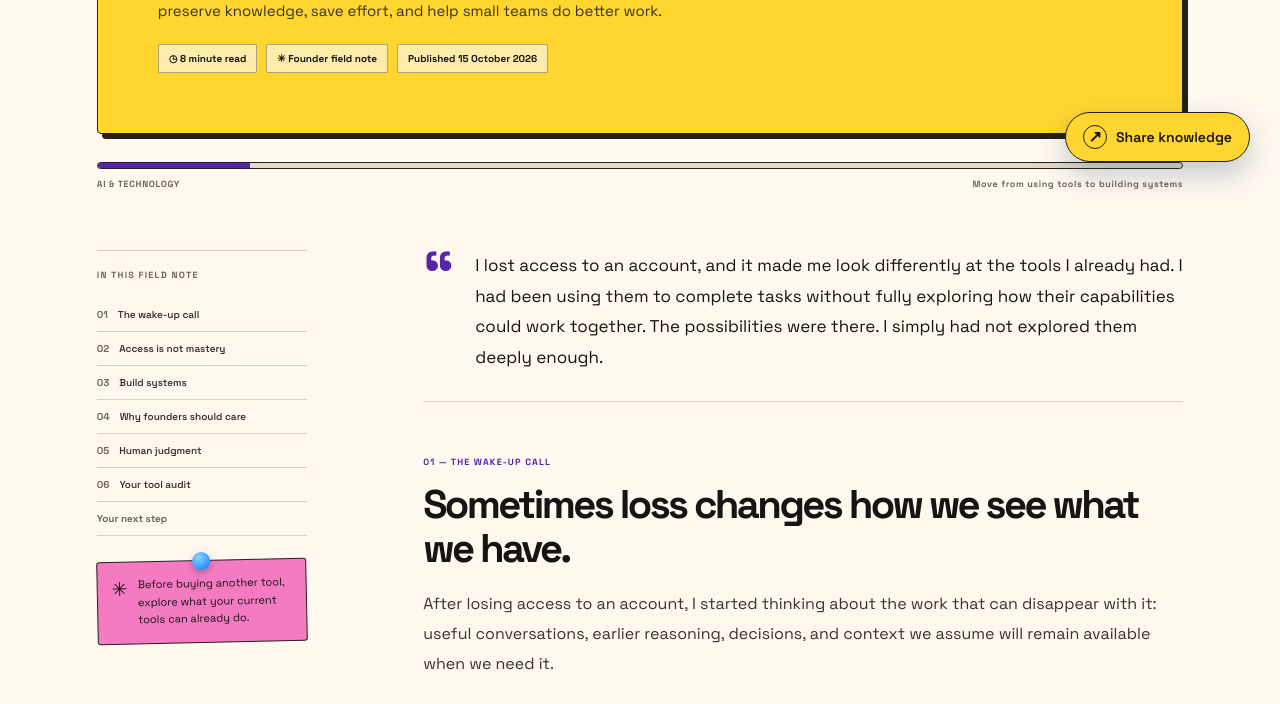
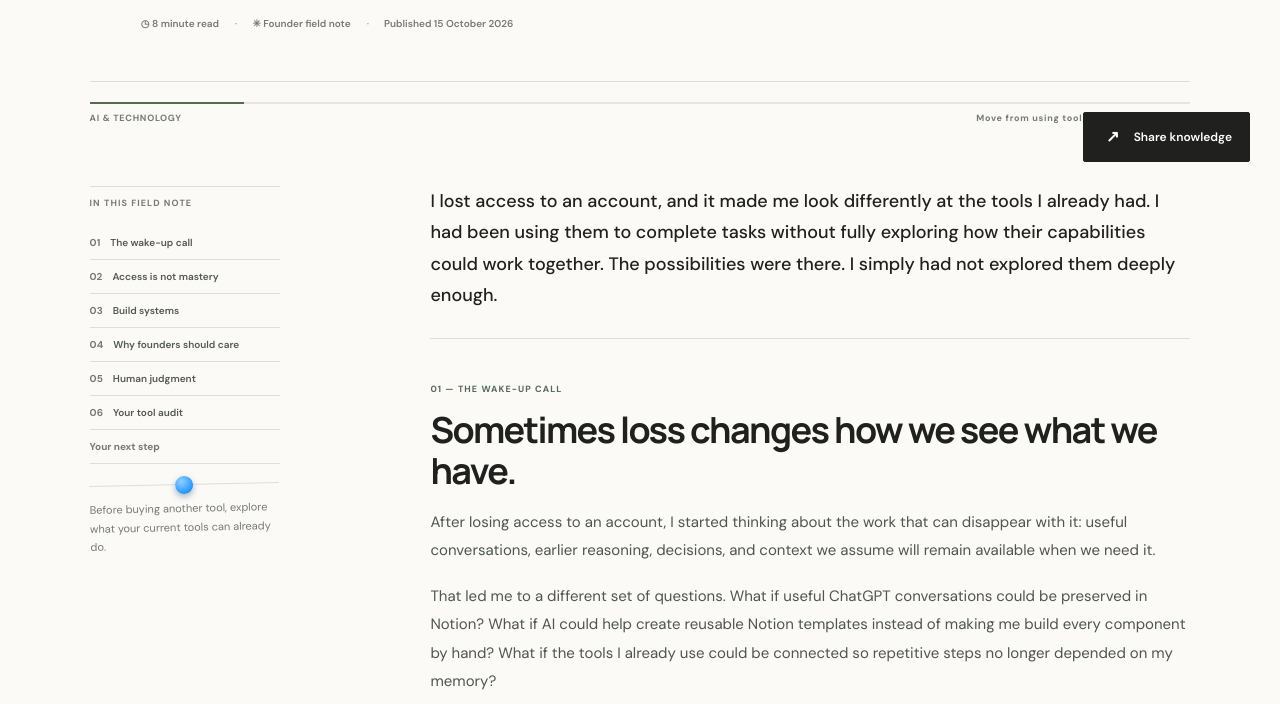
Before and after one commit to nekt-konnekt/Founders-Knowledge, a website: page lessons/the-tools-we-take-for-granted/index.html in a window 1280 px wide. Shown: the part 620-1324 px from the top of the page. Drawn offline with Linux system fonts and the light colour scheme.

Commit message:
Apply reference-two editorial system

```diff
--- a/lessons/the-tools-we-take-for-granted/index.html
+++ b/lessons/the-tools-we-take-for-granted/index.html
@@ -4,7 +4,7 @@
   <meta charset="utf-8">
   <meta name="viewport" content="width=device-width, initial-scale=1">
   <meta name="description" content="A founder's field note on getting more from the tools already available: move from using apps to designing workflows and reliable systems.">
-  <meta name="theme-color" content="#2e9bff">
+  <meta name="theme-color" content="#fbfaf7">
   <link rel="icon" type="image/svg+xml" href="/favicon.svg">
   <link rel="shortcut icon" href="/favicon.svg">
   <title>The Tools We Take for Granted May Be More Powerful Than We Realize — Founders Knowledge</title>
@@ -40,10 +40,10 @@
   <meta name="twitter:image" content="https://wsrv.nl/?url=https%3A%2F%2Ffounders-knowledge.vercel.app%2Fassets%2Fog%2Flessons%2Fthe-tools-we-take-for-granted.svg&output=png&w=1200&h=630&fit=cover&maxage=1y&v=d522161648">
   <link rel="preconnect" href="https://fonts.googleapis.com">
   <link rel="preconnect" href="https://fonts.gstatic.com" crossorigin>
-  <link href="https://fonts.googleapis.com/css2?family=Fredoka:wght@400;500;600;700&family=Space+Grotesk:wght@400;500;600;700&display=swap" rel="stylesheet">
   <link rel="stylesheet" href="/assets/site.css">
   <script src="/assets/analytics.js" defer></script>
   <meta property="og:image:secure_url" content="https://wsrv.nl/?url=https%3A%2F%2Ffounders-knowledge.vercel.app%2Fassets%2Fog%2Flessons%2Fthe-tools-we-take-for-granted.svg&output=png&w=1200&h=630&fit=cover&maxage=1y&v=d522161648">
+  <link rel="stylesheet" href="/assets/editorial-system.css">
 </head>
 <body class="lesson-page">
   <a class="skip-link" href="#lesson-content">Skip to article</a>
```
